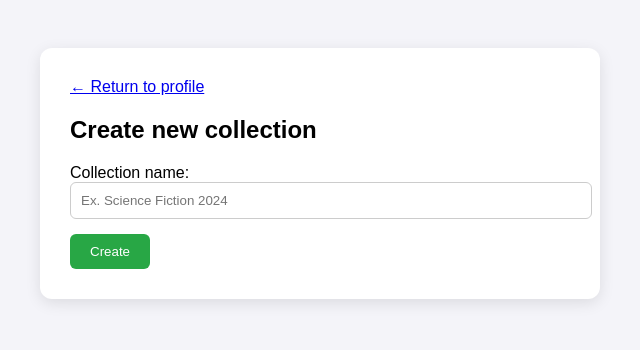
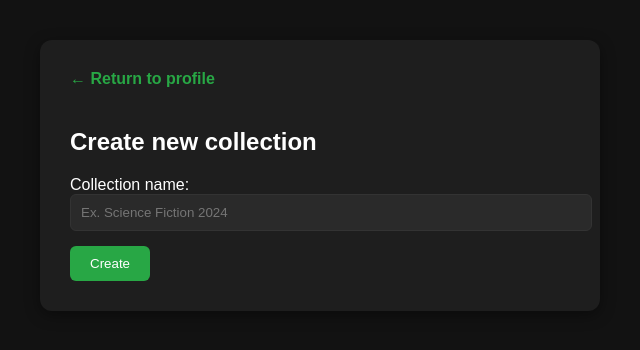
Before and after one commit to MelnykRoman6/BookNest, a PHP site: page /nuova_col.php in a window 1280 px wide. Shown: the top 350 px of the page, without its empty margins (320-960 px from the left). Run offline with PHP 8.4, Linux system fonts and the light colour scheme; the visitor is signed in with stand-in values (Sample User, id 1).

Commit message:
Modifiche generali

```diff
--- a/del_col.php
+++ b/del_col.php
@@ -7,8 +7,6 @@ if (!isset($pdo)) {
 }
 
 $user_id = $_SESSION['user_id'];
-$success = "";
-$error = "";
 
 if ($_SERVER['REQUEST_METHOD'] == 'POST') {
     $id_col = trim($_POST['id_collezione'] ?? '');
--- a/del_rec.php
+++ b/del_rec.php
@@ -7,8 +7,6 @@ if (!isset($pdo)) {
 }
 
 $user_id = $_SESSION['user_id'];
-$success = "";
-$error = "";
 
 if ($_SERVER['REQUEST_METHOD'] == 'POST') {
     $id_libro = trim($_POST['id_rec_libro'] ?? '');
--- a/index.php
+++ b/index.php
@@ -205,6 +205,7 @@ if ($titolo !== '') {
 
             foreach ($data['docs'] as $book) {
                 $bookKey = str_replace('/works/', '', $book['key']);
+                //se il libro è nel db, passa al prossimo libro
                 if (in_array($bookKey, $idsPresenti)) continue;
 
                 $titleApi = $book['title'] ?? 'No title';
--- a/libro.php
+++ b/libro.php
@@ -38,10 +38,15 @@ $iaId = $_GET['ia'] ?? null;
 if (!$bookId) die("Book ID missing");
 
 $apiUrl = "https://openlibrary.org/works/{$bookId}.json";
+//crea una risorsa per URL
 $ch = curl_init();
+//imposta l’URL da chiamare
 curl_setopt($ch, CURLOPT_URL, $apiUrl);
+//restituisce la risposta come stringa invece di stamparla
 curl_setopt($ch, CURLOPT_RETURNTRANSFER, true);
+//imposta lo User-Agent (chi sta facendo la richiesta)
 curl_setopt($ch, CURLOPT_USERAGENT, 'BookNestApp/1.0');
+//esegue la richiesta
 $response = curl_exec($ch);
 $book = json_decode($response, true);
 curl_close($ch);
--- a/modifica_col.php
+++ b/modifica_col.php
@@ -49,7 +49,7 @@ if ($_SERVER['REQUEST_METHOD'] == 'POST') {
 <body>
 
 <div class="box">
-    <a href="profilo.php">← Back to profile</a>
+    <a href="profilo.php" class="back-link">← Back to profile</a>
     <h2>Change name</h2>
 
     <?php if ($error): ?>
--- a/nuova_col.php
+++ b/nuova_col.php
@@ -48,7 +48,7 @@ if ($_SERVER['REQUEST_METHOD'] == 'POST') {
 <body>
 
 <div class="box">
-    <a href="profilo.php">← Return to profile</a>
+    <a href="profilo.php" class="back-link">← Return to profile</a>
     <h2>Create new collection</h2>
 
     <?php if ($error): ?>
--- a/salva_in_col.php
+++ b/salva_in_col.php
@@ -11,9 +11,9 @@ if (!isset($_SESSION['user_id'])) {
 }
 
 if ($_SERVER['REQUEST_METHOD'] == 'POST') {
-    $db_book_id    = $_POST['db_book_id'] ?? null;
+    $db_book_id = $_POST['db_book_id'] ?? null;
     $collection_id = $_POST['collection_id'] ?? null;
-    $ol_id         = $_POST['book_id'] ?? '';
+    $ol_id = $_POST['book_id'] ?? '';
 
     $stmtCol = $pdo->prepare("SELECT ia_id FROM libro WHERE open_library_id = ?");
     $stmtCol->execute([$ol_id]);
--- a/styles/stile_nuova_col.css
+++ b/styles/stile_nuova_col.css
@@ -1,7 +1,63 @@
-body { font-family: Arial; background: #f4f4f9; padding: 40px; }
-.box { max-width: 500px; margin: auto; background: white; padding: 30px; border-radius: 12px; box-shadow: 0 4px 15px rgba(0,0,0,0.1); }
-input { width: 100%; padding: 10px; margin-bottom: 15px; border: 1px solid #ccc; border-radius: 6px; }
-button { padding: 10px 20px; background: #28a745; color: white; border: none; border-radius: 6px; cursor: pointer; }
-button:hover { background: #218838; }
-.error { color: red; margin-bottom: 10px; }
-.success { color: green; margin-bottom: 10px; }
+body {
+    font-family: Arial, sans-serif;
+    background: #121212;
+    color: white;
+    padding: 40px;
+    margin: 0;
+}
+
+.box {
+    max-width: 500px;
+    margin: auto;
+    background: #1e1e1e;
+    padding: 30px;
+    border-radius: 12px;
+    box-shadow: 0 4px 15px rgba(0,0,0,0.4);
+}
+
+input {
+    width: 100%;
+    padding: 10px;
+    margin-bottom: 15px;
+    border: 1px solid #333;
+    border-radius: 6px;
+    background: #2a2a2a;
+    color: white;
+}
+
+button {
+    padding: 10px 20px;
+    background: #28a745;
+    color: white;
+    border: none;
+    border-radius: 6px;
+    cursor: pointer;
+}
+
+button:hover {
+    background: #218838;
+}
+
+.back-link {
+    display: inline-block;
+    margin-bottom: 20px;
+    color: #28a745;
+    text-decoration: none;
+    font-weight: bold;
+    transition: 0.3s;
+}
+
+.back-link:hover {
+    color: #1e7e34;
+    transform: translateX(-5px);
+}
+
+.error {
+    color: #ff4d4d;
+    margin-bottom: 10px;
+}
+
+.success {
+    color: #28d76f;
+    margin-bottom: 10px;
+}
```
Also changed, not shown: download.php (+8 -1 lines), register.php (+6 -6 lines).
